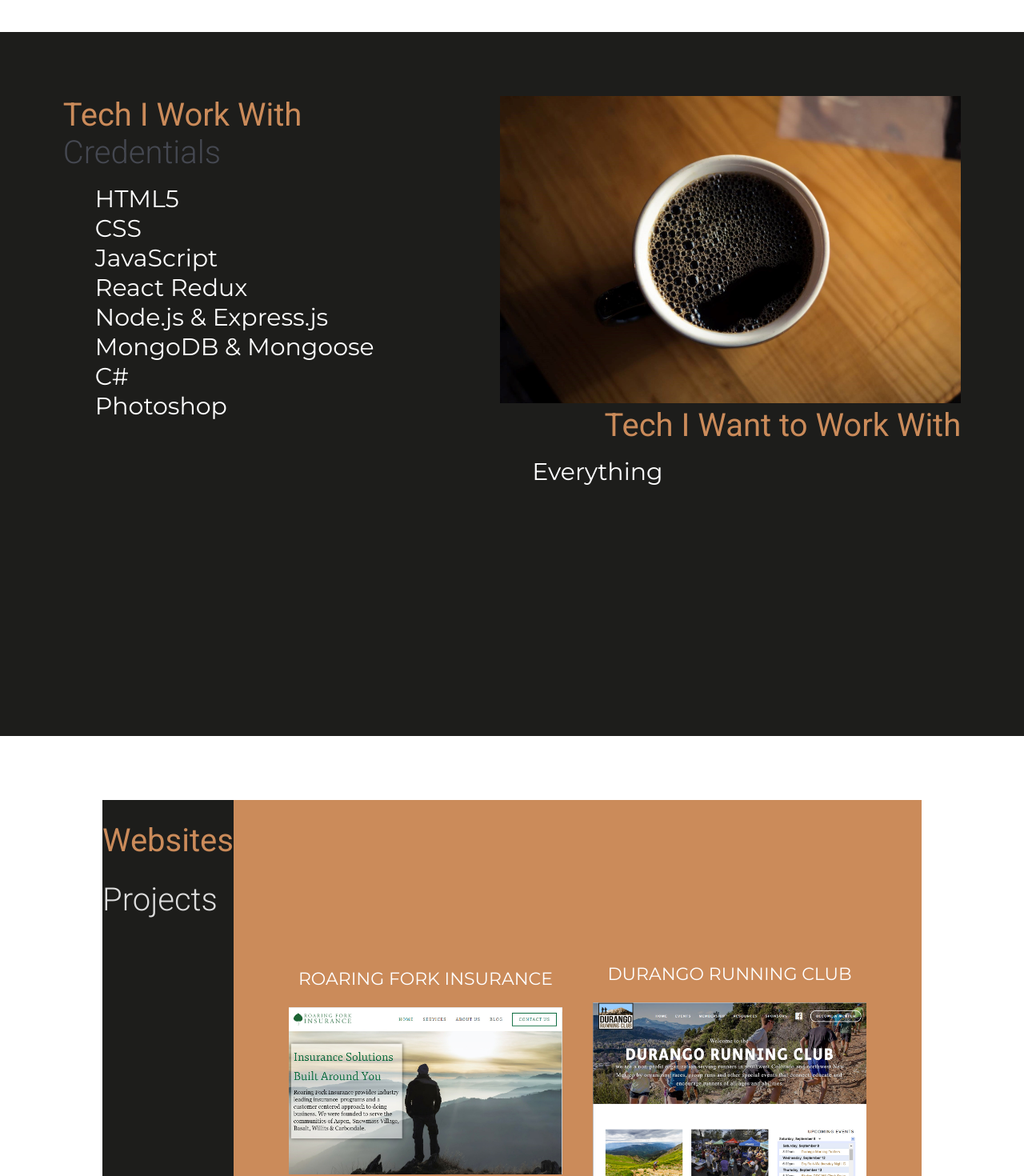
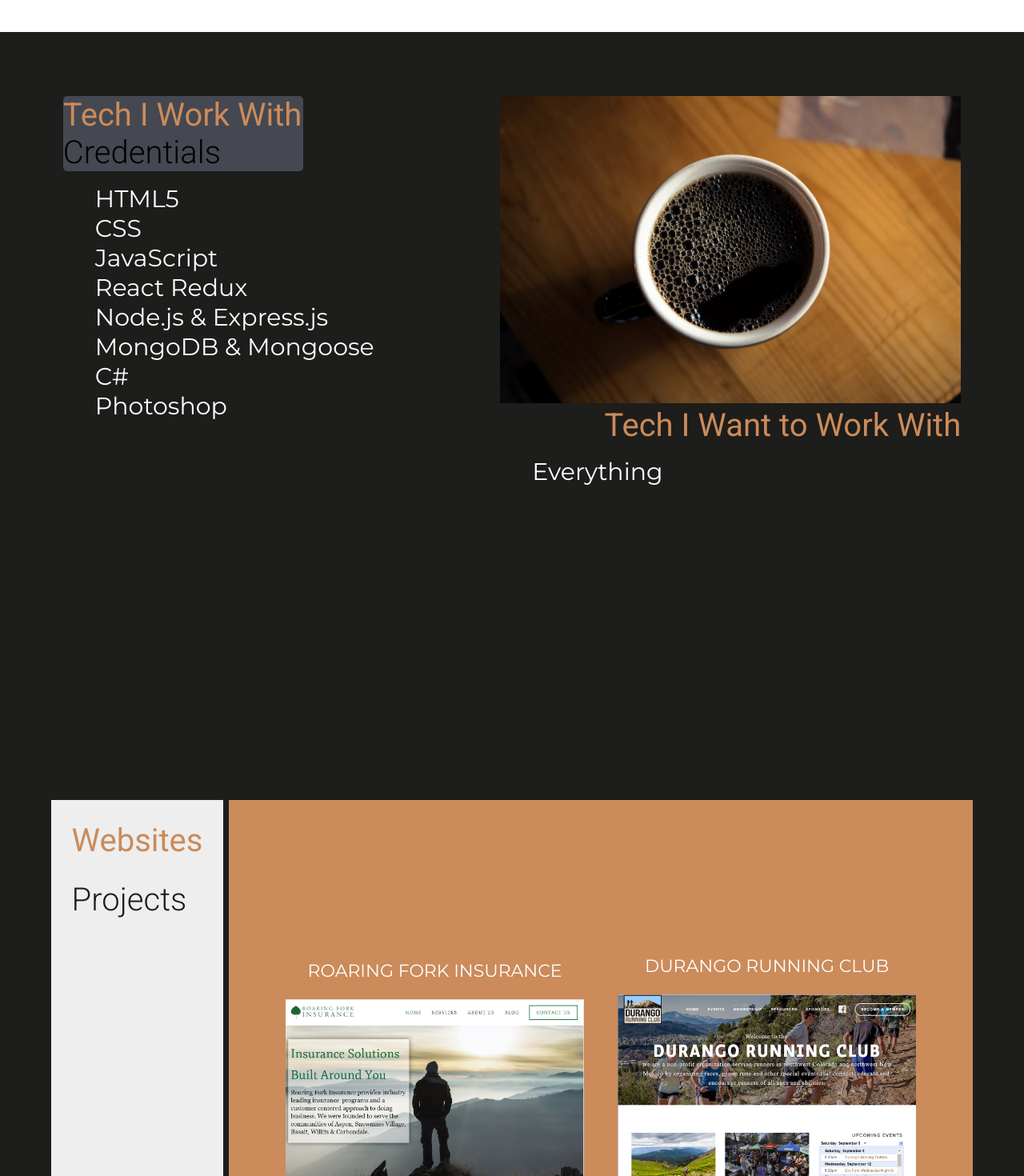
Before and after one commit to LudwigThePig/ludwigThePig.com, a React (Create React App) app: page / in a window 1280 px wide. Shown: the part 840-2310 px from the top of the page at 80% size. Built offline with nearby package versions, Linux system fonts and the light colour scheme.

Commit message:
made style and structure changes to portfolio and tech comps

```diff
--- a/src/App.js
+++ b/src/App.js
@@ -178,8 +178,10 @@ class Tech extends Component{
       return(
         <div id="tech" className="body">
           <div className="left-col">
+          <div className="mininav-wrapper">
               <h1 onClick={this.handleClick}>Tech I Work With</h1>
               <h1 className='disabled' onClick={this.handleClick}>Credentials</h1>
+            </div>
             <ul>
               <li>HTML5</li>
               <li>CSS</li>
@@ -207,8 +209,10 @@ class Tech extends Component{
       return(
         <div id="tech" className="body">
           <div className="left-col">
+            <div className="mininav-wrapper">
+              <h1 className='disabled' onClick={this.handleClick}>Tech I Work With</h1>
               <h1 onClick={this.handleClick}>Credentials</h1>
-              <h1 className='disabled' onClick={this.handleClick}>Tech I Work With</h1>
+            </div>
             <ul>
               <li>Bachelors of Art, Philosophy, 2016</li>
               <li><b>freeCodeCamp Certifications, 2018</b></li>
@@ -225,9 +229,6 @@ class Tech extends Component{
             <h1>Tech I Want to Work With</h1>
             <ul>
                 <li>Everything</li>
-                <li></li>
-                <li></li>
-                <li></li>
               </ul>
             </div>
         </div>
--- a/src/App.scss
+++ b/src/App.scss
@@ -206,9 +206,14 @@ ul{
     color: #CB8B5A;
     margin: 0;
   }
-  a, a:active, .disabled{
-    color: $primary-clr;
+  a, a:active{
+    color: $secondary-clr;
     text-decoration: none;
+    cursor: pointer;
+    font-weight: 100;
+  }
+  .disabled{
+    color: #000;
     cursor: pointer;
     font-weight: 100;
   }
@@ -228,6 +233,11 @@ ul{
     width: 45vw;
     height: auto;
 }
+.mininav-wrapper{
+  background: $primary-clr !important;
+  border-radius: 5px;
+  width: 300px;
+}
 }
 @media screen and (max-width: $break-large){
   #tech{
@@ -240,6 +250,10 @@ ul{
     li{
       font-size: 22px;
     }
+    .mininav-wrapper{
+      width: 250px;
+    }
+
   }
 }
 @media screen and (max-width: $break-medium){
@@ -264,9 +278,11 @@ ul{
 }
 //PORTFOLIO
 #portfolio{
+  background: $third-clr;
   .jumbo{
     background: $secondary-clr;
-    width: 80vw;
+    // border: 4px solid $secondary-clr;
+    width: 90vw;
     margin: auto;
     display: flex;
     align-items: space-around;
@@ -275,10 +291,12 @@ ul{
     color: $secondary-clr;
   }
   .left-col{
-    background: $third-clr;
+    background: #eee;
+    border-right: 7px solid $third-clr;
+    padding: 0 2vw;
   }
   .disabled{
-    color: #ddd;
+    color: $third-clr;
     text-decoration: none;
     cursor: pointer;
     font-weight: 100;
```
